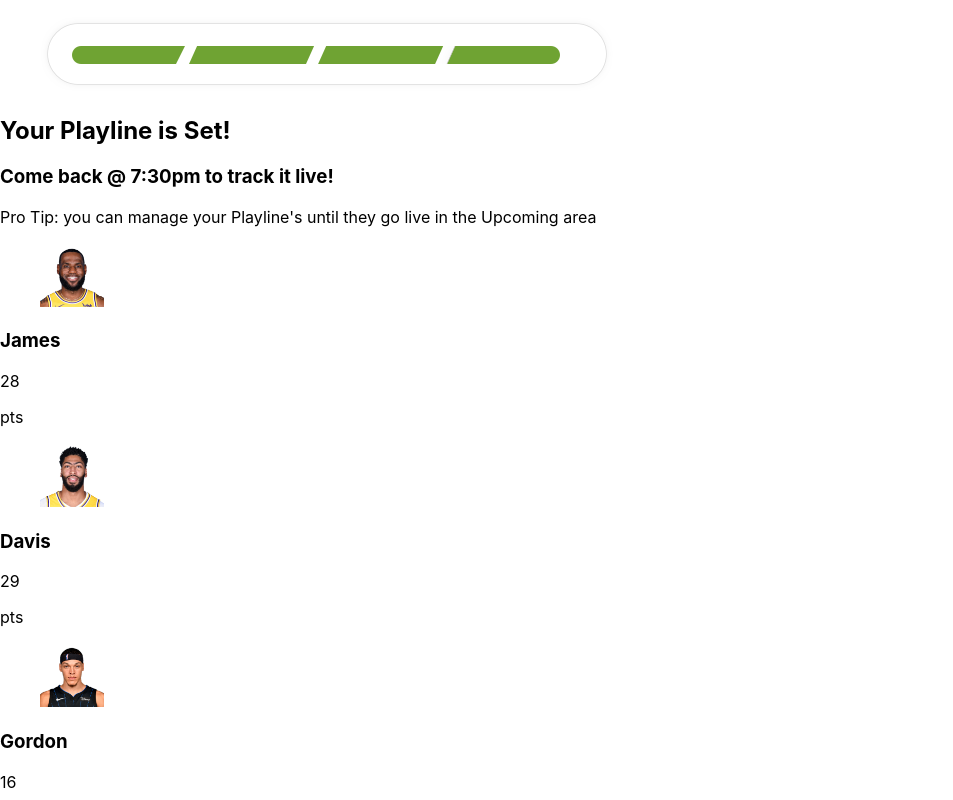
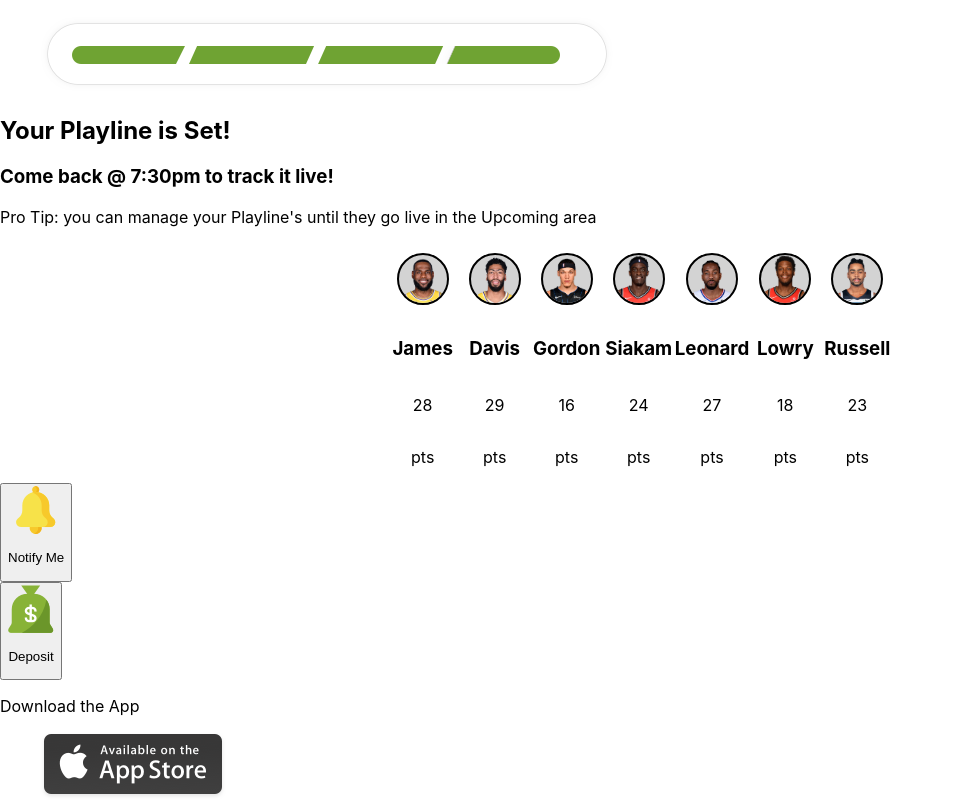
Before and after one commit to Drewshka/playline-frontend, a React (Create React App) app: page / in a window 1280 px wide. Shown: the top 800 px of the page, without its empty margins (0-953 px from the left). Built offline with nearby package versions, Linux system fonts and the light colour scheme.

Commit message:
styling player card

```diff
--- a/src/App.scss
+++ b/src/App.scss
@@ -0,0 +1,6 @@
+@use "./styles/partials/mixins" as *;
+@use "./styles/partials/variables" as *;
+
+.playerCards {
+  @include flex(center, center, row);
+}
--- a/src/components/PlayerCard/PlayerCard.js
+++ b/src/components/PlayerCard/PlayerCard.js
@@ -9,7 +9,7 @@ export const PlayerCard = ({ name, points }) => {
 
   return (
     <div className="playerCard">
-      <figure>
+      <figure className="playerCard_figure">
         <img className="playerCard_img" src={image} alt="headshots" />
       </figure>
       <div className="playerCard_info">
--- a/src/components/PlayerCard/PlayerCard.scss
+++ b/src/components/PlayerCard/PlayerCard.scss
@@ -1,5 +1,21 @@
+// @use "../styles/partials/variables" as *;
+@use "../../styles/partials/mixins" as *;
+@use "../../styles/partials/variables" as *;
+
 .playerCard {
+  @include flex(center, center, column);
+
+  &_figure {
+    margin: 0.625rem;
+  }
   &_img {
-    height: 4rem;
+    height: 3rem;
+    background-color: lightgray;
+    border-radius: 50%;
+    border: 2px solid black;
+  }
+
+  &_info {
+    @include flex(center, center, column);
   }
 }
--- a/src/styles/partials/_fonts.scss
+++ b/src/styles/partials/_fonts.scss
@@ -1,9 +1,9 @@
-@font-face {
-  font-family: "Avenir Next Regular";
-  src: url(../../assets/fonts/AvenirNextLTPro-Regular.otf);
-}
+// @font-face {
+//   font-family: "Avenir Next Regular";
+//   src: url(../../assets/fonts/AvenirNextLTPro-Regular.otf);
+// }
 
-@font-face {
-  font-family: "Avenir Next Bold";
-  src: url(../../assets/fonts/AvenirNextLTPro-Bold.otf);
-}
+// @font-face {
+//   font-family: "Avenir Next Bold";
+//   src: url(../../assets/fonts/AvenirNextLTPro-Bold.otf);
+// }
```
